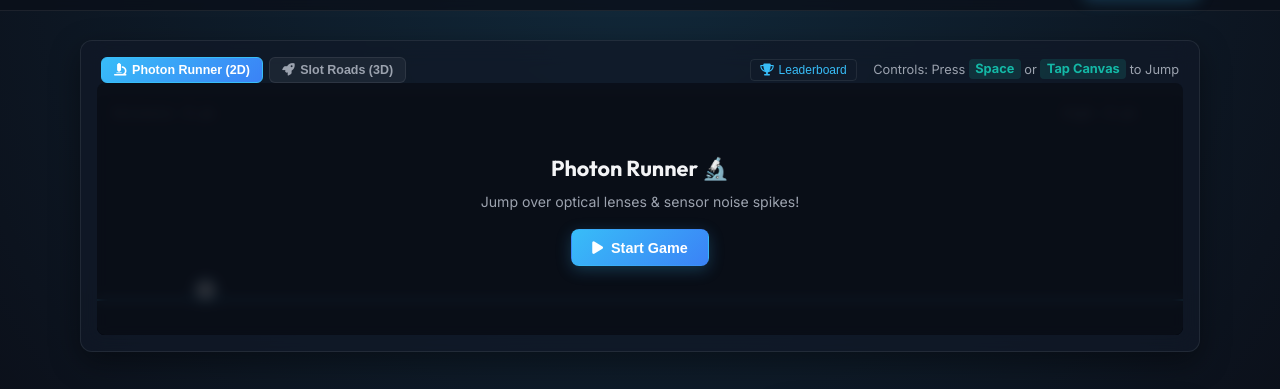
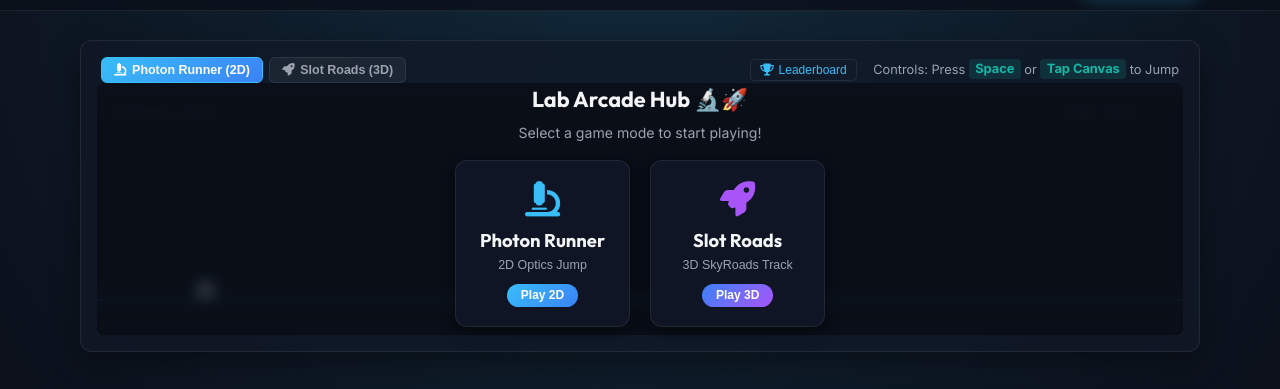
Before and after one commit to YounghyeonPark/YounghyeonPark.github.io, a plain HTML site: page index.html in a window 1280 px wide. Shown: the part 60-449 px from the top of the page. Drawn offline with Linux system fonts and the light colour scheme.

Commit message:
Add large centered game selection cards inside game overlay

```diff
--- a/index.html
+++ b/index.html
@@ -62,15 +62,32 @@
 
           <div class="game-overlay" id="game-overlay">
             <div class="game-overlay-content">
-              <div id="game-status-title">Photon Runner 🔬</div>
-              <div id="game-status-sub">Jump over optical lenses & sensor noise spikes!</div>
+              <div id="game-status-title">Lab Arcade Hub 🔬🚀</div>
+              <div id="game-status-sub">Select a game mode to start playing!</div>
 
               <div id="score-submit-box" class="score-submit-box" style="display: none;">
                 <input type="text" id="nickname-input" class="nickname-input" placeholder="Your Nickname" maxlength="12">
                 <button id="submit-score-btn" class="btn btn-outline btn-sm"><i class="fas fa-paper-plane"></i> Submit</button>
               </div>
 
-              <button id="game-start-btn" class="btn btn-primary"><i class="fas fa-play"></i> Start Game</button>
+              <!-- Center Game Mode Selection Cards -->
+              <div id="game-mode-selector-cards" class="game-mode-selector-cards">
+                <button id="select-game-runner" class="game-select-card">
+                  <div class="card-icon"><i class="fas fa-microscope"></i></div>
+                  <div class="card-title">Photon Runner</div>
+                  <div class="card-desc">2D Optics Jump</div>
+                  <div class="card-badge">Play 2D</div>
+                </button>
+
+                <button id="select-game-skyroads" class="game-select-card">
+                  <div class="card-icon"><i class="fas fa-rocket"></i></div>
+                  <div class="card-title">Slot Roads</div>
+                  <div class="card-desc">3D SkyRoads Track</div>
+                  <div class="card-badge">Play 3D</div>
+                </button>
+              </div>
+
+              <button id="game-start-btn" class="btn btn-primary" style="display: none;"><i class="fas fa-play"></i> Start Game</button>
             </div>
           </div>
 
--- a/script.js
+++ b/script.js
@@ -656,6 +656,37 @@ document.addEventListener('DOMContentLoaded', () => {
     // ------------------------------------------------------------------------
     // Game Mode Switcher & Input Router
     // ------------------------------------------------------------------------
+    // Center Big Game Selection Cards Handlers
+    const selectRunnerBtn = document.getElementById('select-game-runner');
+    const selectSkyroadsBtn = document.getElementById('select-game-skyroads');
+    const gameModeCards = document.getElementById('game-mode-selector-cards');
+
+    if (selectRunnerBtn && selectSkyroadsBtn) {
+      selectRunnerBtn.addEventListener('click', (e) => {
+        e.stopPropagation();
+        if (tabRunner && tabSkyroads) {
+          tabRunner.classList.add('active');
+          tabSkyroads.classList.remove('active');
+        }
+        activeGameMode = 'runner';
+        gameHintText.innerHTML = 'Controls: Press <strong>Space</strong> or <strong>Tap</strong> to Jump';
+        resetRunner();
+        if (!runnerAnimId) loopRunner();
+      });
+
+      selectSkyroadsBtn.addEventListener('click', (e) => {
+        e.stopPropagation();
+        if (tabRunner && tabSkyroads) {
+          tabSkyroads.classList.add('active');
+          tabRunner.classList.remove('active');
+        }
+        activeGameMode = 'skyroads';
+        gameHintText.innerHTML = 'Controls: <strong>←/→</strong> or <strong>Swipe</strong> to Switch Lane | <strong>Space</strong> to Jump';
+        resetRoads();
+        if (!roadsAnimId) loopRoads();
+      });
+    }
+
     if (tabRunner && tabSkyroads) {
       tabRunner.addEventListener('click', () => {
         tabRunner.classList.add('active');
@@ -664,7 +695,7 @@ document.addEventListener('DOMContentLoaded', () => {
         gameHintText.innerHTML = 'Controls: Press <strong>Space</strong> or <strong>Tap</strong> to Jump';
         statusTitle.textContent = 'Photon Runner 🔬';
         statusSub.innerHTML = 'Jump over optical lenses & sensor noise spikes!';
-        startBtn.innerHTML = '<i class="fas fa-play"></i> Start Game';
+        if (gameModeCards) gameModeCards.style.display = 'flex';
         resizeRunnerCanvas();
         overlay.classList.remove('hidden');
       });
@@ -676,7 +707,7 @@ document.addEventListener('DOMContentLoaded', () => {
         gameHintText.innerHTML = 'Controls: <strong>←/→</strong> or <strong>Swipe</strong> to Switch Lane | <strong>Space</strong> to Jump';
         statusTitle.textContent = 'Slot Roads (3D) 🚀';
         statusSub.innerHTML = '3D SkyRoads-style space track runner! Jump gaps & dodge lasers!';
-        startBtn.innerHTML = '<i class="fas fa-rocket"></i> Launch Game';
+        if (gameModeCards) gameModeCards.style.display = 'flex';
         resizeRunnerCanvas();
         overlay.classList.remove('hidden');
       });
--- a/styles.css
+++ b/styles.css
@@ -431,6 +431,75 @@ section {
   font-size: 0.88rem;
   color: var(--text-secondary);
   margin-bottom: 1rem;
+}
+
+/* --- Center Game Mode Selector Cards --- */
+.game-mode-selector-cards {
+  display: flex;
+  gap: 1.25rem;
+  justify-content: center;
+  align-items: center;
+  margin-top: 0.75rem;
+  margin-bottom: 0.5rem;
+  flex-wrap: wrap;
+}
+
+.game-select-card {
+  background: rgba(17, 24, 39, 0.85);
+  border: 1.5px solid var(--border-color);
+  border-radius: var(--radius-md);
+  padding: 1.2rem 1.5rem;
+  cursor: pointer;
+  transition: all var(--transition-fast);
+  display: flex;
+  flex-direction: column;
+  align-items: center;
+  gap: 0.35rem;
+  min-width: 175px;
+  color: var(--text-primary);
+  box-shadow: 0 4px 15px rgba(0, 0, 0, 0.4);
+}
+
+.game-select-card:hover {
+  transform: translateY(-4px) scale(1.04);
+  border-color: var(--accent-cyan);
+  box-shadow: 0 8px 25px rgba(56, 189, 248, 0.35);
+  background: rgba(31, 41, 55, 0.95);
+}
+
+.game-select-card .card-icon {
+  font-size: 2.2rem;
+  color: var(--accent-cyan);
+  margin-bottom: 0.2rem;
+}
+
+.game-select-card:nth-child(2) .card-icon {
+  color: var(--accent-purple);
+}
+
+.game-select-card .card-title {
+  font-family: var(--font-heading);
+  font-size: 1.15rem;
+  font-weight: 700;
+}
+
+.game-select-card .card-desc {
+  font-size: 0.78rem;
+  color: var(--text-secondary);
+}
+
+.game-select-card .card-badge {
+  margin-top: 0.4rem;
+  background: var(--gradient-accent);
+  color: #ffffff;
+  padding: 0.3rem 0.85rem;
+  border-radius: 20px;
+  font-size: 0.75rem;
+  font-weight: 600;
+}
+
+.game-select-card:nth-child(2) .card-badge {
+  background: var(--gradient-purple);
 }
 
 /* --- Online Leaderboard Styles --- */
```
